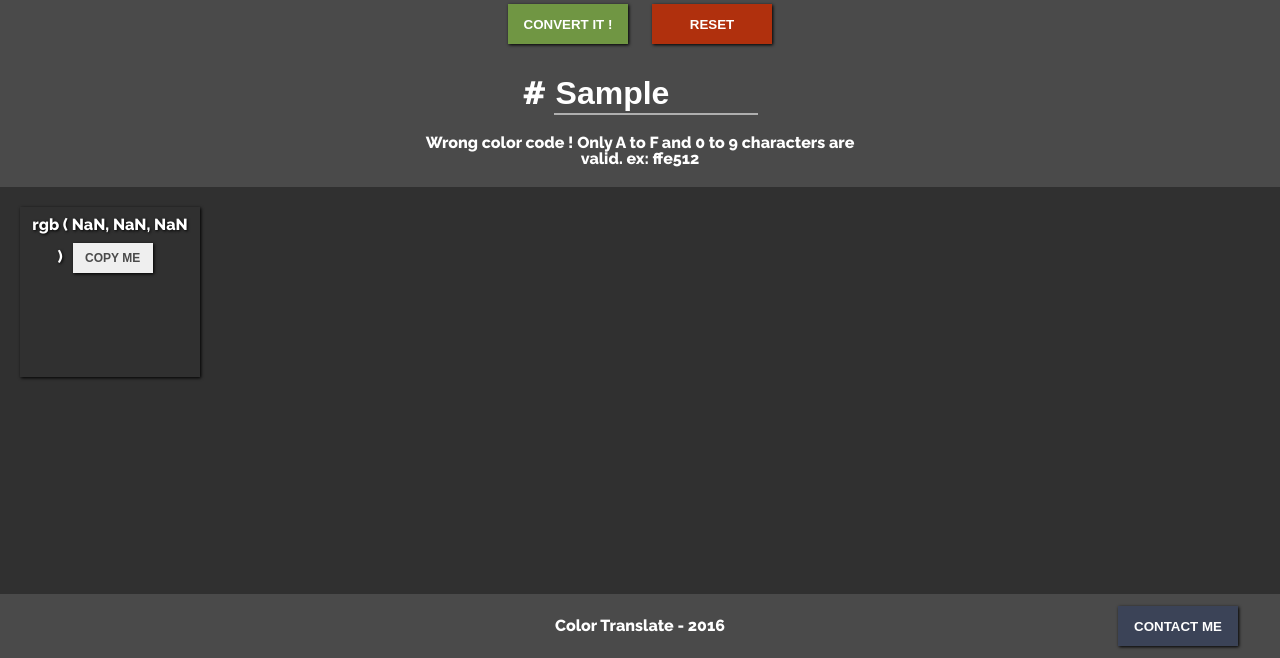
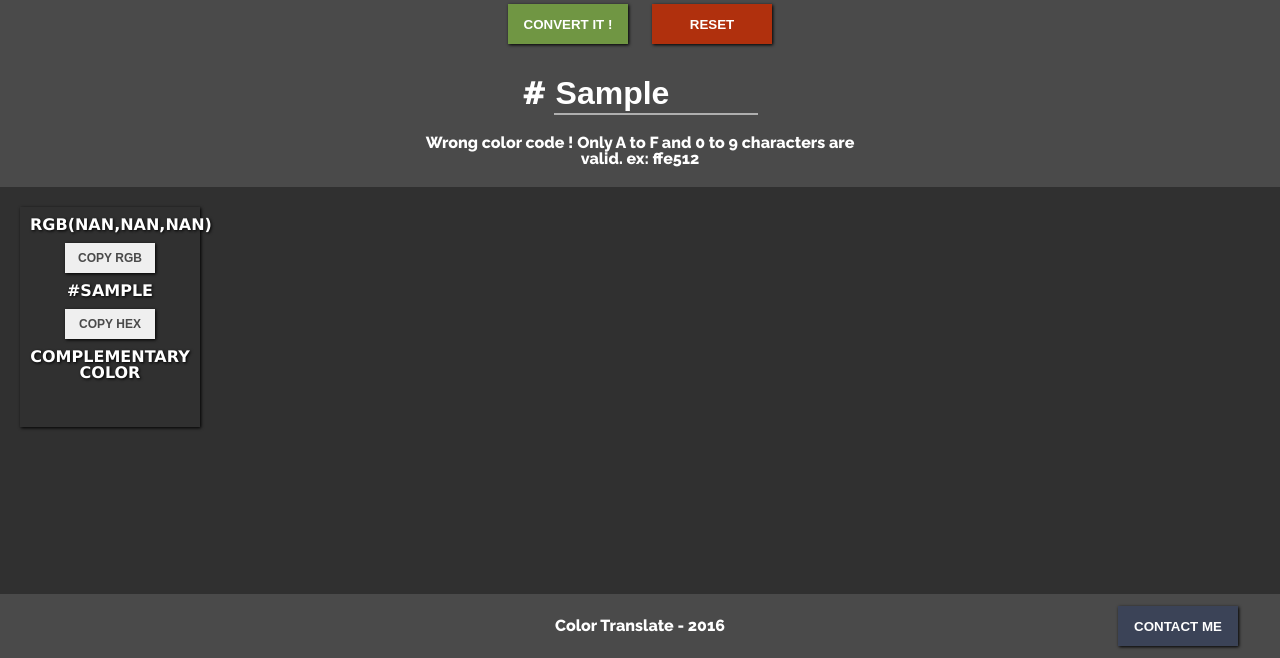
Before and after one commit to axeltonson/Color-Translate, a plain HTML site: page index.html in a window 1280 px wide. Both pictures are taken after typing "Sample" into the empty fields and a click on the button "CONVERT IT !". Shown: the part 142-800 px from the top of the page. Drawn offline with Linux system fonts and the light colour scheme.

Commit message:
complementary color added

```diff
--- a/css/styles.css
+++ b/css/styles.css
@@ -5,11 +5,11 @@ body {
 }
 
 header {
-    background:#4A4A4A;
+    background: #4A4A4A;
 }
 
 header ul {
-    width:35vw;
+    width: 35vw;
     margin: 0 auto;
 }
 
@@ -18,20 +18,20 @@ header ul li {
     padding-top: 20px;
 }
 
-header ul li>span {
+header ul li > span {
     font-size: 32px;
     font-weight: 800;
 }
 
 header ul li input {
     width: 200px;
-    background:#4A4A4A;
-    color:#FFF;
+    background: #4A4A4A;
+    color: #FFF;
     font-size: 32px;
     font-weight: 800;
-    border:0;
-    border-bottom:2px solid #AFAFAF;
-    outline:none;
+    border: 0;
+    border-bottom: 2px solid #AFAFAF;
+    outline: none;
 }
 
 button {
@@ -73,18 +73,18 @@ header ul li p {
 }
 
 header ul li:last-child {
-    padding-bottom:20px;
+    padding-bottom: 20px;
 }
 
-header h1 a{
-    color:#FFF;
+header h1 a {
+    color: #FFF;
     font-size: 48px;
     font-weight: 800;
     text-decoration: none;
 }
 
 section {
-    display:flex;
+    display: flex;
     flex-wrap: wrap;
     justify-content: flex-start;
     align-items: center;
@@ -93,9 +93,10 @@ section {
 
 .form {
     margin: 20px 0 0 20px;
-    padding:10px;
-    width:12.5%;
-    height:150px;
+    padding: 10px;
+    width: 12.5%;
+    min-width: 160px;
+    height: 200px;
     box-shadow: 1px 1px 3px #000;
     -moz-box-shadow: 1px 1px 3px #000;
     -webkit-box-shadow: 1px 1px 3px #000;
@@ -104,14 +105,16 @@ section {
     text-align: center;
     text-shadow: 1px 1px 3px #000;
     font-weight: 800;
+    text-transform: uppercase;
+    font-family: verdana;
 }
 
 div.form button {
-    height:30px;
-    width:80px;
-    font-size:12px;
+    height: 30px;
+    width: 90px;
+    font-size: 12px;
     font-weight: 800;
-    color:#4A4A4A;
+    color: #4A4A4A;
 }
 
 /**** FOOTER ****/
--- a/js/hex2rgb.js
+++ b/js/hex2rgb.js
@@ -13,7 +13,6 @@ var error = false;
 
 function check() {
     var inputValue = document.querySelector('input').value.toLowerCase();
-    console.log(inputValue);
     var inputLength = inputValue.length;
     check_length(inputLength);
     check_char(inputValue);
@@ -56,7 +55,9 @@ function converter() {
     var red = convert_hex_to_dec(fullHColor.slice(0, 2));
     var green = convert_hex_to_dec(fullHColor.slice(2, 4));
     var blue = convert_hex_to_dec(fullHColor.slice(4, 6));
-    print_it(red, green, blue);
+    print_dec(red, green, blue);
+    print_hex(fullHColor);
+    print_comp_color(get_comp_color(red, green, blue));
 }
 
 function convert_hex_to_dec(color) {
@@ -64,16 +65,38 @@ function convert_hex_to_dec(color) {
     return color;
 }
 
+function get_comp_color(red, green, blue) {
+    var redComp = 255 - red;
+    var greenComp = 255 - green;
+    var blueComp = 255 - blue;
+    var compColor = 'rgb(' + redComp + ',' + greenComp + ',' + blueComp + ')';
+    return compColor;
+}
+
 // DISPLAY FUNCTION
 var index = 0
-var selectButton = '<button class="select'+ index +'">copy me</button>';
-function print_it(red, green, blue) {
+var rgbButton = '<button class="select' + index + '">copy RGB</button>';
+function print_dec(red, green, blue) {
     var flux = '<div class="color' + index + ' form">' +
-        'rgb ( ' + red + ', ' + green + ', ' + blue + ' )' +
-        selectButton +
+        '<p>rgb(' + red + ',' + green + ',' + blue + ')</p>' +
+        rgbButton +
         '</div>';
     document.querySelector('section').innerHTML += flux;
     document.querySelector('.color' + index).style.background = 'rgb(' + red + ',' + green + ',' + blue + ')';
+}
+
+function print_hex(hex_code) {
+    var hexButton = '<button class="select' + index + '">copy HEX</button>';
+    var flux = '<p>' +
+        '#' + hex_code +
+        '</p>' +
+        hexButton;
+    document.querySelector('.color' + index).innerHTML += flux;
+}
+
+function print_comp_color(comp_color) {
+    var flux = '<p style="width:100%;background:'+comp_color+'">complementary color</p>';
+    document.querySelector('.color' + index).innerHTML += flux;
     index++;
 }
 
```
